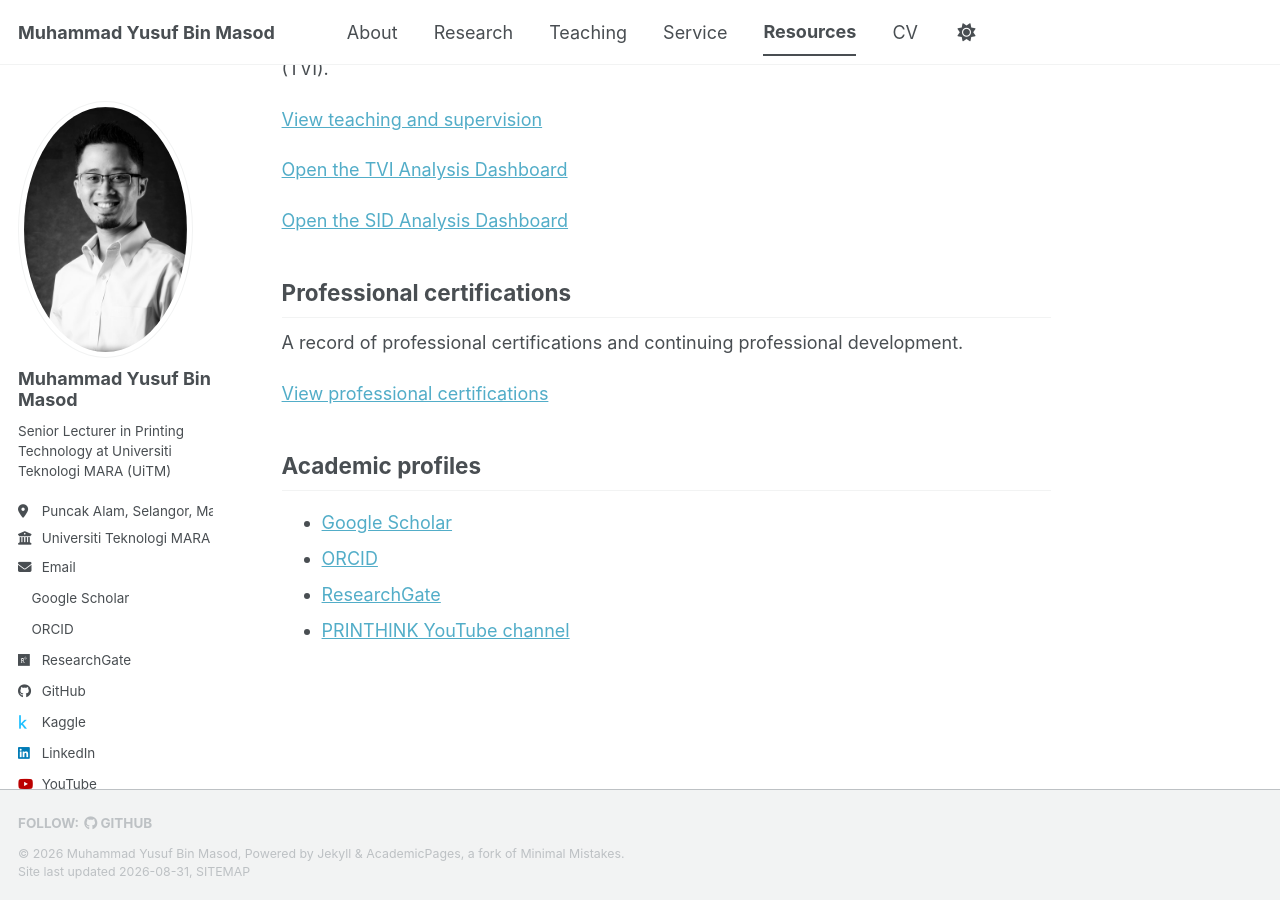
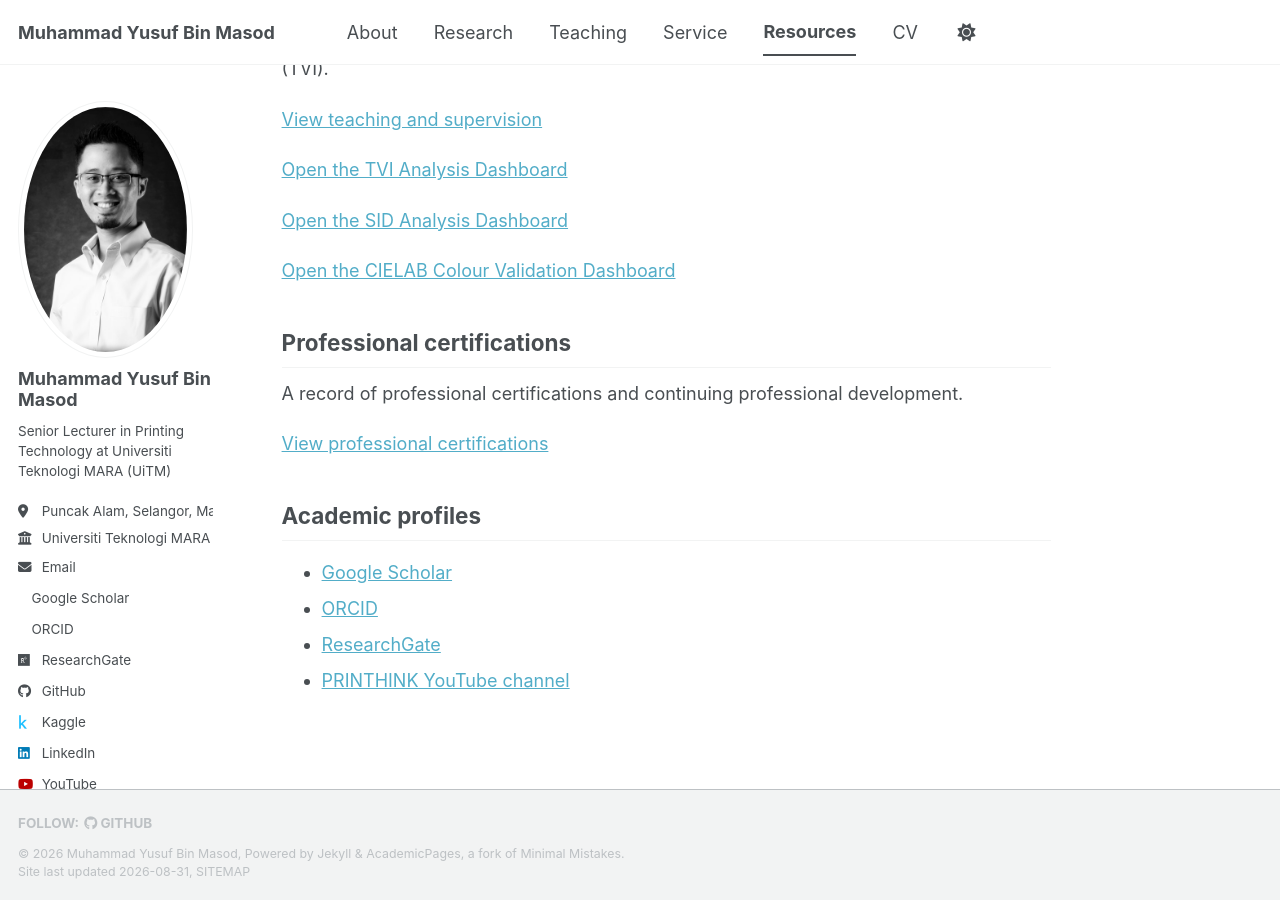
Before and after one commit to yusufmasod/academic-site-preview, a Jekyll site: the page built from _pages/resources.md, in a window 1280 px wide and 900 px high, scrolled down 691 px. Built offline with Jekyll 4.4.1, drawn with Linux system fonts in a browser that asks for light colours; a style sheet for code colours, icons or effects is not loaded.

Commit message:
Add CIELAB Dashboard to Resources

```diff
--- a/_pages/resources.md
+++ b/_pages/resources.md
@@ -28,6 +28,7 @@
 
 [Open the SID Analysis Dashboard]({{ site.baseurl }}/sid-dashboard.html)
 
+[Open the CIELAB Colour Validation Dashboard]({{ site.baseurl }}/cielab-dashboard.html)
 ## Professional certifications
 
 A record of professional certifications and continuing professional development.
```
